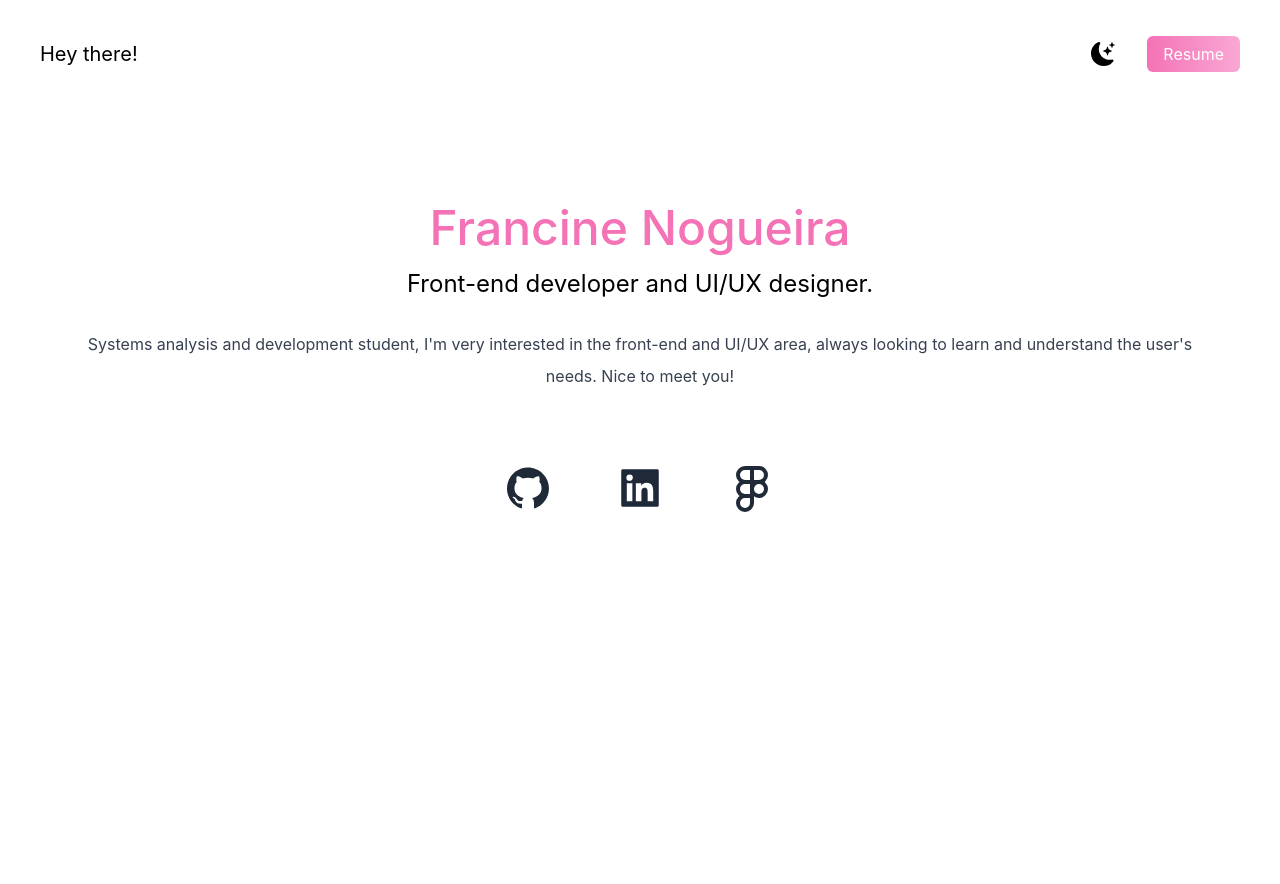
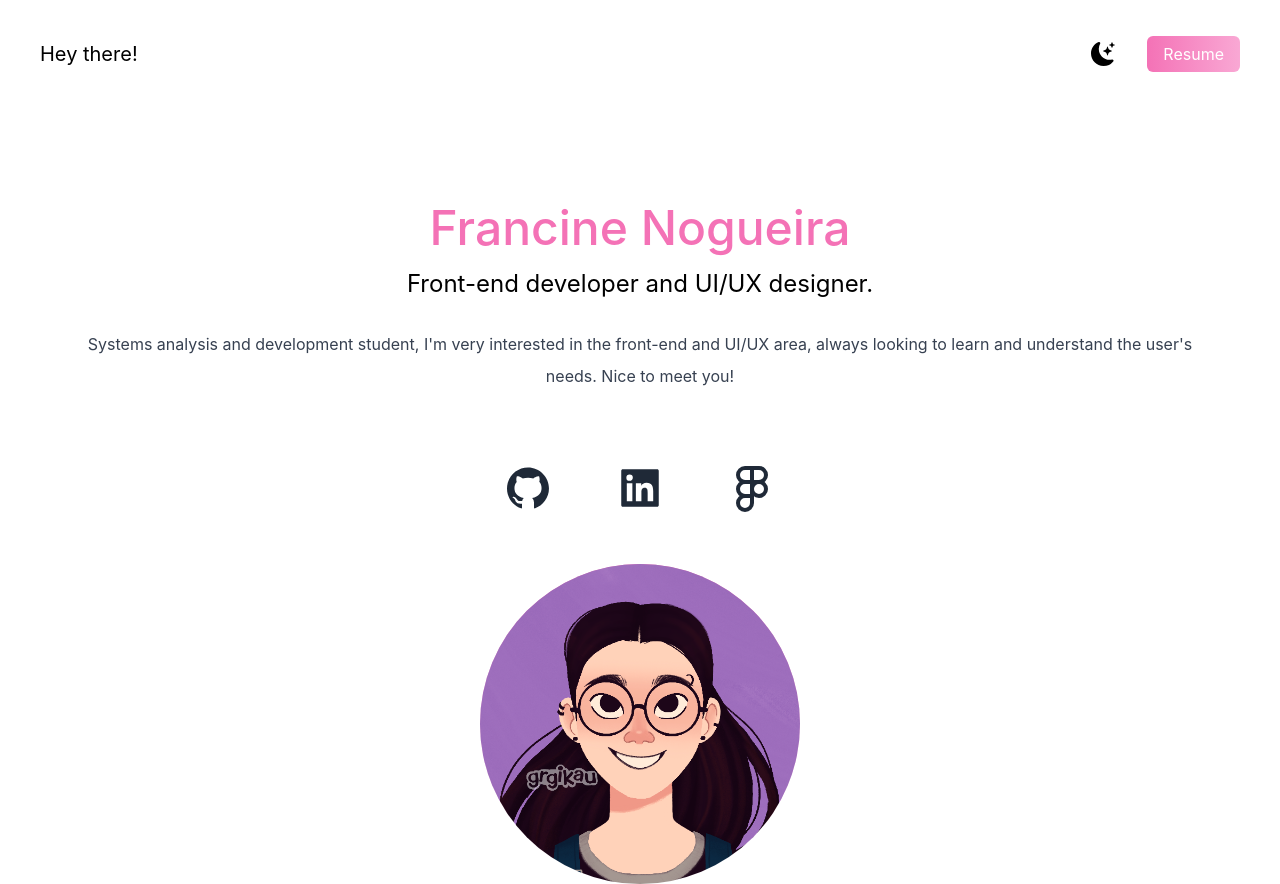
Before and after one commit to Koemyy/portfolio, a Next.js app: page / in a window 1280 px wide. Before the commit the page ends 800 px from the top, so only its background shows below. Built offline with nearby package versions, Linux system fonts and the light colour scheme.

Commit message:
Add avatarSection in main

```diff
--- a/components/mainSection.tsx
+++ b/components/mainSection.tsx
@@ -1,6 +1,7 @@
 import AboutMe from './aboutMe';
 import Navbar from './navBar';
 import Icons from './icons'
+import Avatar from './avatar';
 
 interface mainSection {
     title: string,
@@ -13,6 +14,7 @@ function MainSection({title}: mainSection) {
             <AboutMe name="Francine Nogueira" professional="Front-end developer and UI/UX designer." about="Systems analysis and development student,
             I'm very interested in the front-end and UI/UX area, always looking to learn and understand the user's needs. Nice to meet you!"/>
             <Icons/>
+            <Avatar/>
         </section>
     );
 }
```
